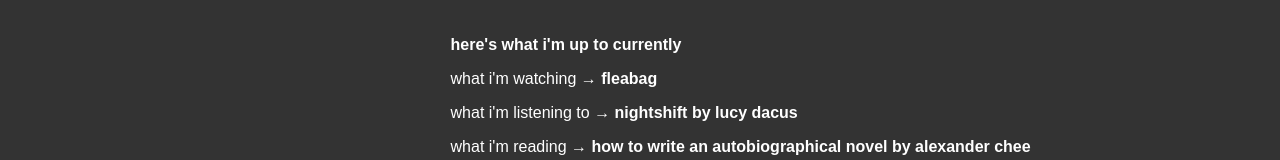
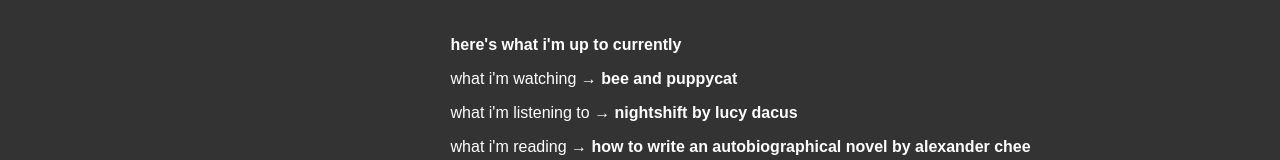
Before and after one commit to ReeseOxner/reeseoxner.github.io, a plain HTML site: page index.html in a window 1280 px wide. Shown: the part 122-282 px from the top of the page. Drawn offline with Linux system fonts and the light colour scheme.

Commit message:
Update index.html

```diff
--- a/index.html
+++ b/index.html
@@ -11,7 +11,6 @@
 <meta name="twitter:title" content="reese land" />
 <meta name="twitter:description" content="my personal website" />
 <meta name="twitter:image" content="https://i.imgur.com/IhzCBPb.png" />
-
 <style>
 /* GLOBAL STYLES - reese test */
 
@@ -99,7 +98,7 @@
 
 <p class="p1"> <strong>here's what i'm up to currently</p></strong>
 
-<p class="p1">what i'm watching → <strong>fleabag</strong></p>
+<p class="p1">what i'm watching → <strong>bee and puppycat</strong></p>
 
 <p class="p1">what i'm listening to → <strong>nightshift by lucy dacus</strong></p>
 
```
